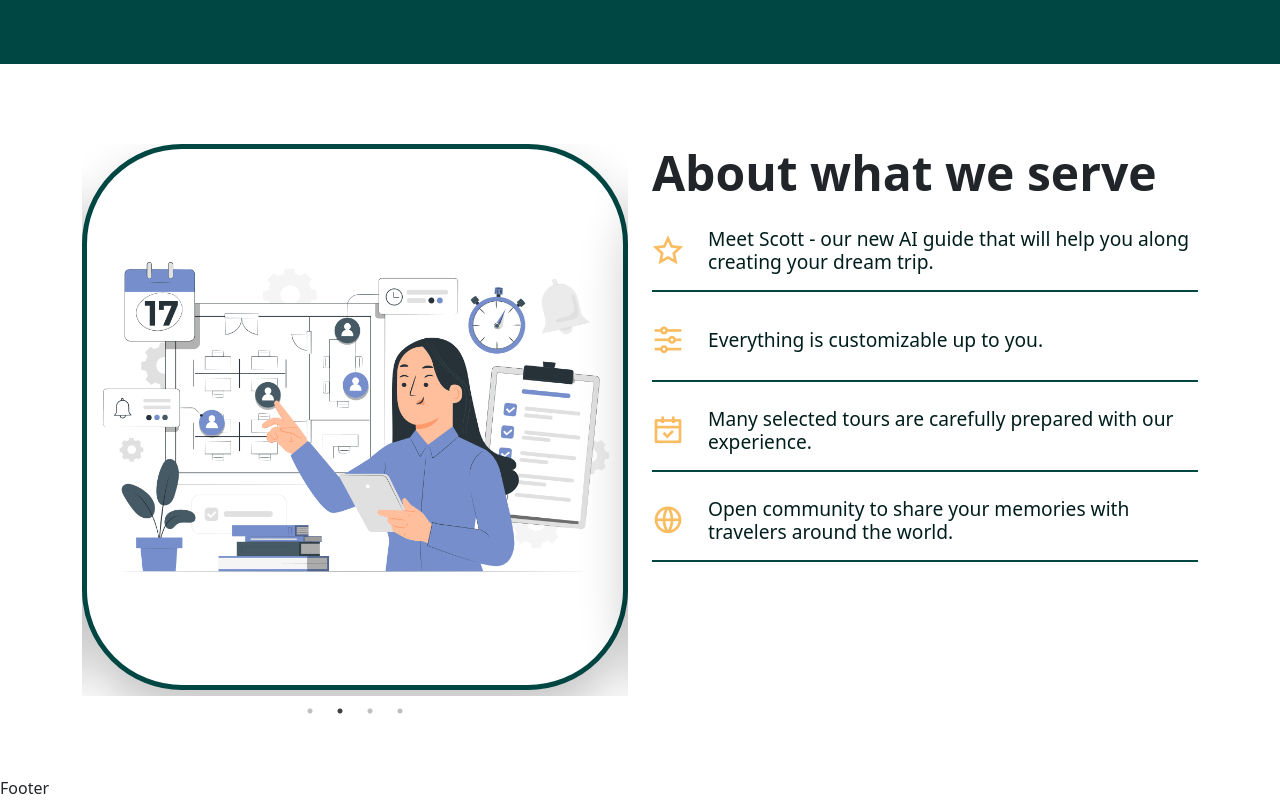
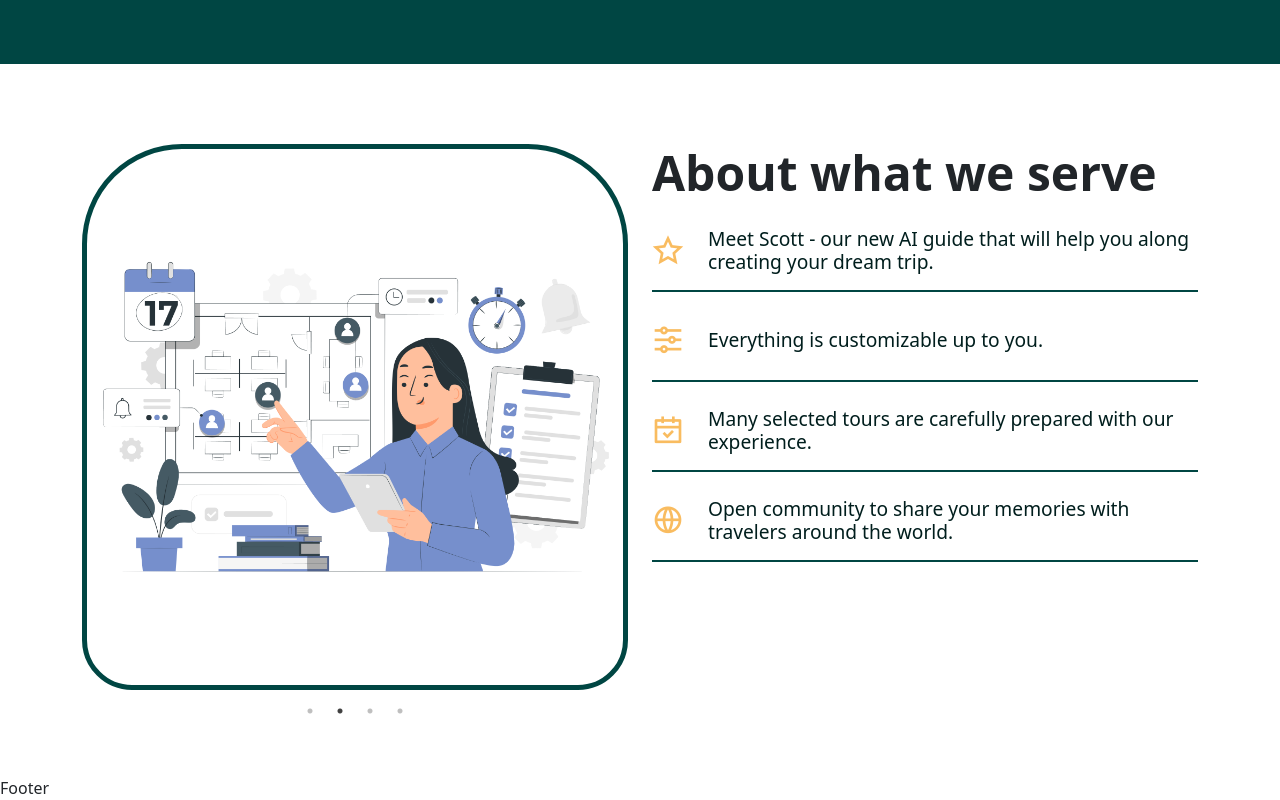
Before and after one commit to dd-mahn/travel-booking-website, a React (Create React App) app in the folder frontend/: page /Home in a window 1280 px wide. Shown: the part 694-1494 px from the top of the page. Built offline with nearby package versions, Linux system fonts and the light colour scheme.

Commit message:
add About section styles ver 1

```diff
--- a/frontend/src/styles/home.css
+++ b/frontend/src/styles/home.css
@@ -28,18 +28,18 @@
 }
 
 .about__carousel{
-
 }
 
 .about__carousel-display{
     background: #fff;
-    box-shadow: #0000003b 0px 25px 50px 0px;
-    border-radius: 100px;
+    /* box-shadow: #0000003b 0px 25px 50px 0px; */
+    border-radius: 100px 100px 50px 50px;
     border: 5px solid var(--primary-color);
     margin-right: 3rem;
 }
 .about__carousel-display img{
     width: 100%;
+    height: 100%;
 }
 
 .about__title h1{
```
